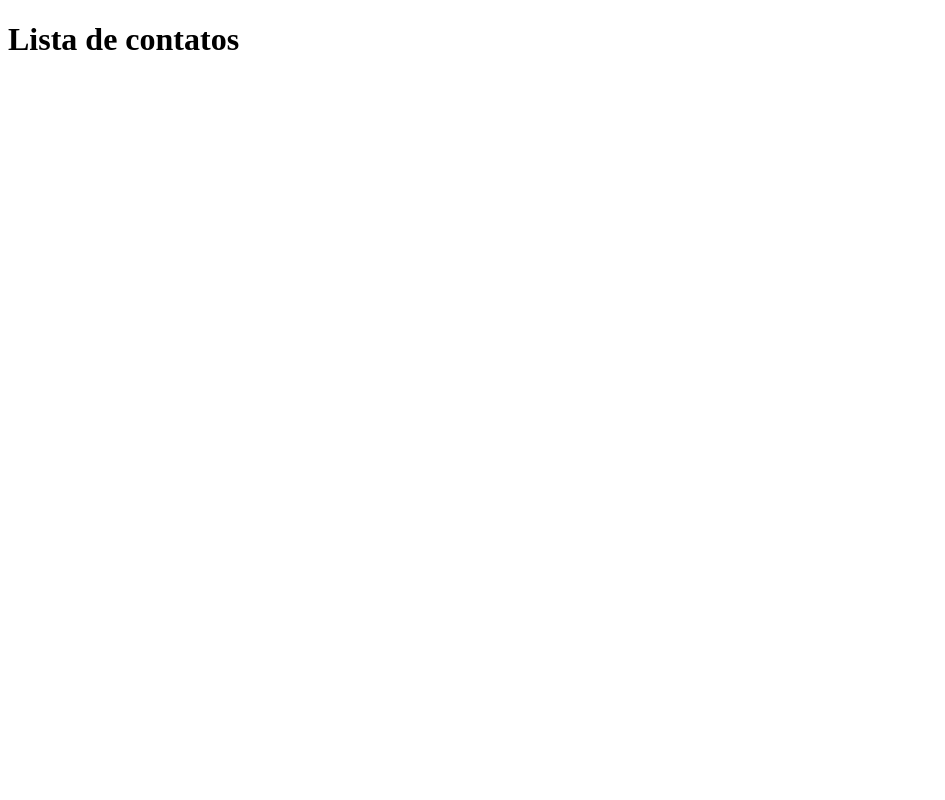
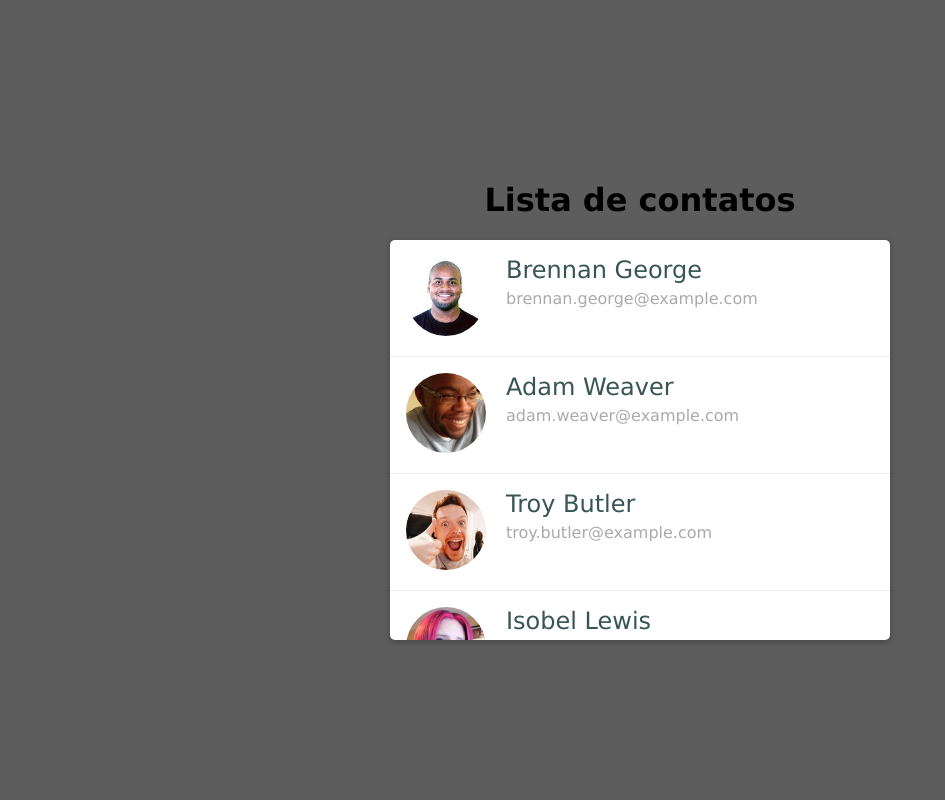
Before and after one commit to Alberto-Oliveira00/projeto_contatos, a plain HTML site: page index.html in a window 1280 px wide. Shown: the whole page, without its empty margins (0-945 px from the left). Drawn offline with Linux system fonts and the light colour scheme.

Commit message:
projeto contato 1

```diff
--- a/estilo.css
+++ b/estilo.css
@@ -1,10 +1,77 @@
 body {
-    background-color: aqua;
+    background-color: rgb(94, 93, 93);
     margin: 0;
     padding: 0;
     font-family: 'Lucida Sans', 'Lucida Sans Regular', 'Lucida Grande', 'Lucida Sans Unicode', Geneva, Verdana, sans-serif;
+
+    height: 100vh;
+    width: 100vw;
+
+    display: flex;
+    justify-content: center;
+    align-items: center;
+    flex-direction: column;
 }
 
 .main-title {
+    color: black;
+}
+
+.list-wrapper {
+    background-color: white;
+    width: 90%;
+    max-width: 500px;
+    max-height: 400px;
+    overflow-y: auto;
+    border-radius: 5px;
+    box-shadow: 0 2px 6px rgba(0, 0, 0, 0.274);
+}
+
+.list {
+    list-style-type: none;
+    padding: 0;
+    margin: 0px;
+}
+
+.list-item {
+    display: flex;
+    border-bottom: 1px solid #eee;
+    padding: 16px;
+}
+
+.list-item__imagem img {
+    width: 80px;
+    border-radius: 50%;
+}
+
+.list-item__content {
+    padding: 0px 20px;
+    flex-grow: 1;
+}
+
+.list-item__name {
+    font-size: 24px;
     color: #385555;
+    margin: 0;
 }
+
+.list-item__email {
+    margin: 5px 0 0;
+    color: #aaa;
+}
+
+.list-item:hover {
+    background-color: #e8e8e8;
+}
+
+.list-item__action {
+    display: flex;
+    gap: 16px;
+    align-items: center;
+    opacity: 0;
+}
+
+.list-item:hover .list-item__action {
+    display: flex;
+    opacity: 0.3;
+}
--- a/index.html
+++ b/index.html
@@ -6,12 +6,115 @@
     <meta http-equiv="X-UA-Compatible" content="IE=edge">
     <meta name="viewport" content="width=device-width, initial-scale=1.0">
     <title>Document</title>
+    <link rel="stylesheet" href="estilo.css">
 
 </head>
 
 <body>
     <h1 class="main-title">Lista de contatos</h1>
 
+    <div class="list-wrapper">
+        <ul class="list">
+            <li class="list-item">
+                <div class="list-item__imagem">
+                    <img src="imagens/1.jpg" alt="Brennan George">
+                </div>
+                <div class="list-item__content">
+                    <p class="list-item__name">
+                        Brennan George
+                    </p>
+                    <p class="list-item__email">brennan.george@example.com</p>
+                </div>
+
+                <div class="list-item__action">
+                    <a href="#"><img src="imagens/delete.png" alt="Delete"></a>
+                    <a href="#"><img src="imagens/edit.png" alt="Edit"></a>
+                </div>
+            </li>
+            <li class="list-item">
+                <div class="list-item__imagem">
+                    <img src="imagens/2.jpg" alt="Brennan George">
+                </div>
+                <div class="list-item__content">
+                    <p class="list-item__name">
+                        Adam Weaver
+                    </p>
+                    <p class="list-item__email">adam.weaver@example.com</p>
+                </div>
+
+                <div class="list-item__action">
+                    <a href="#"><img src="imagens/delete.png" alt="Delete"></a>
+                    <a href="#"><img src="imagens/edit.png" alt="Edit"></a>
+                </div>
+            </li>
+            <li class="list-item">
+                <div class="list-item__imagem">
+                    <img src="imagens/3.jpg" alt="Brennan George">
+                </div>
+                <div class="list-item__content">
+                    <p class="list-item__name">
+                        Troy Butler
+                    </p>
+                    <p class="list-item__email">troy.butler@example.com</p>
+                </div>
+
+                <div class="list-item__action">
+                    <a href="#"><img src="imagens/delete.png" alt="Delete"></a>
+                    <a href="#"><img src="imagens/edit.png" alt="Edit"></a>
+                </div>
+            </li>
+            <li class="list-item">
+                <div class="list-item__imagem">
+                    <img src="imagens/4.jpg" alt="Brennan George">
+                </div>
+                <div class="list-item__content">
+                    <p class="list-item__name">
+                        Isobel Lewis
+                    </p>
+                    <p class="list-item__email">isobel.lewis@example.com</p>
+                </div>
+
+                <div class="list-item__action">
+                    <a href="#"><img src="imagens/delete.png" alt="Delete"></a>
+                    <a href="#"><img src="imagens/edit.png" alt="Edit"></a>
+                </div>
+            </li>
+            <li class="list-item">
+                <div class="list-item__imagem">
+                    <img src="imagens/5.jpg" alt="Brennan George">
+                </div>
+                <div class="list-item__content">
+                    <p class="list-item__name">
+                        Lisa Garcia
+                    </p>
+                    <p class="list-item__email">lisa.garcia@example.com</p>
+                </div>
+
+                <div class="list-item__action">
+                    <a href="#"><img src="imagens/delete.png" alt="Delete"></a>
+                    <a href="#"><img src="imagens/edit.png" alt="Edit"></a>
+                </div>
+            </li>
+            <li class="list-item">
+                <div class="list-item__imagem">
+                    <img src="imagens/6.jpg" alt="Brennan George">
+                </div>
+                <div class="list-item__content">
+                    <p class="list-item__name">
+                        Carolyn Silva
+                    </p>
+                    <p class="list-item__email">carolyn.silva@example.com</p>
+                </div>
+
+                <div class="list-item__action">
+                    <a href="#"><img src="imagens/delete.png" alt="Delete"></a>
+                    <a href="#"><img src="imagens/edit.png" alt="Edit"></a>
+                </div>
+            </li>
+        </ul>
+
+    </div>
+
 </body>
 
 </html>
```
